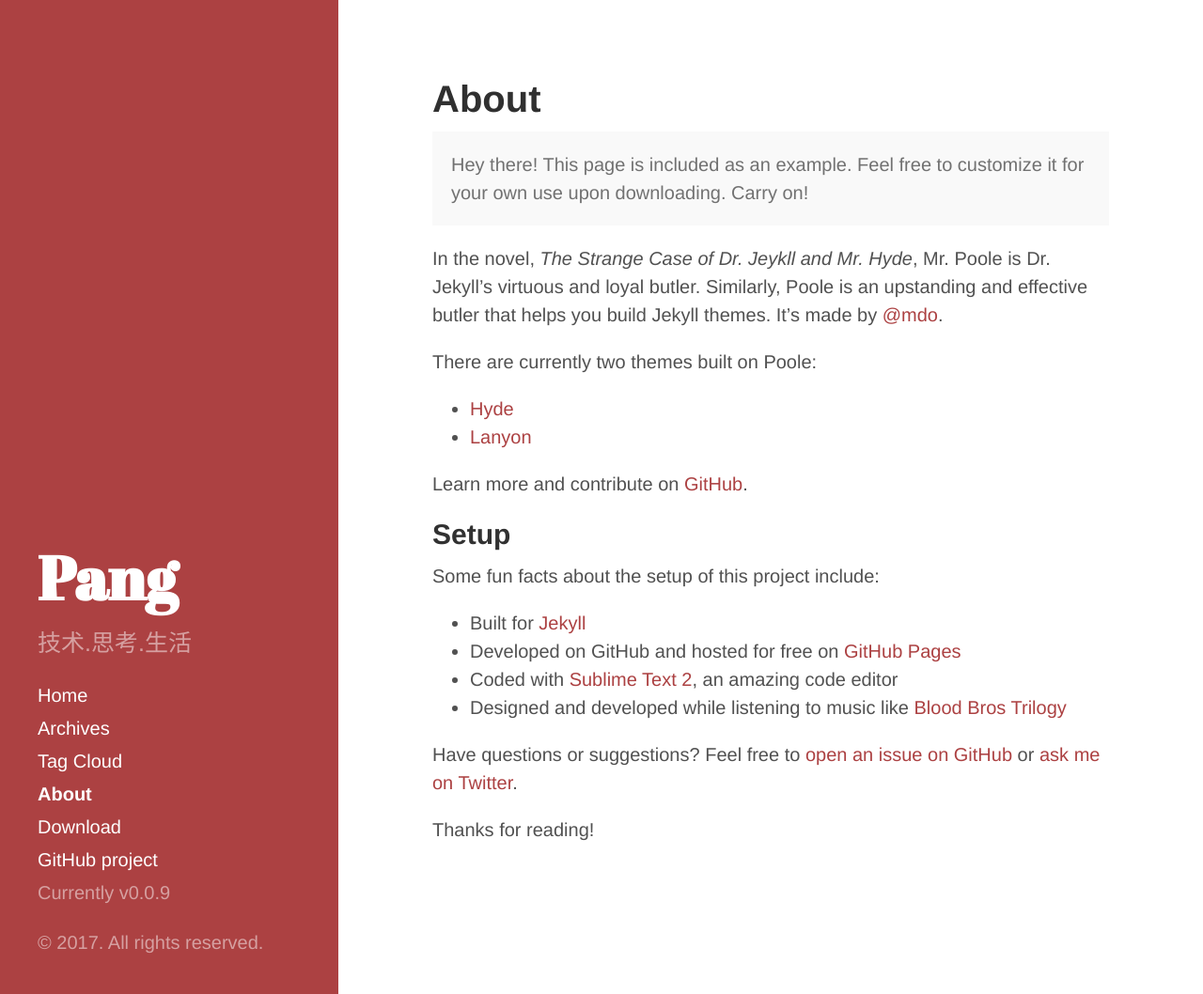
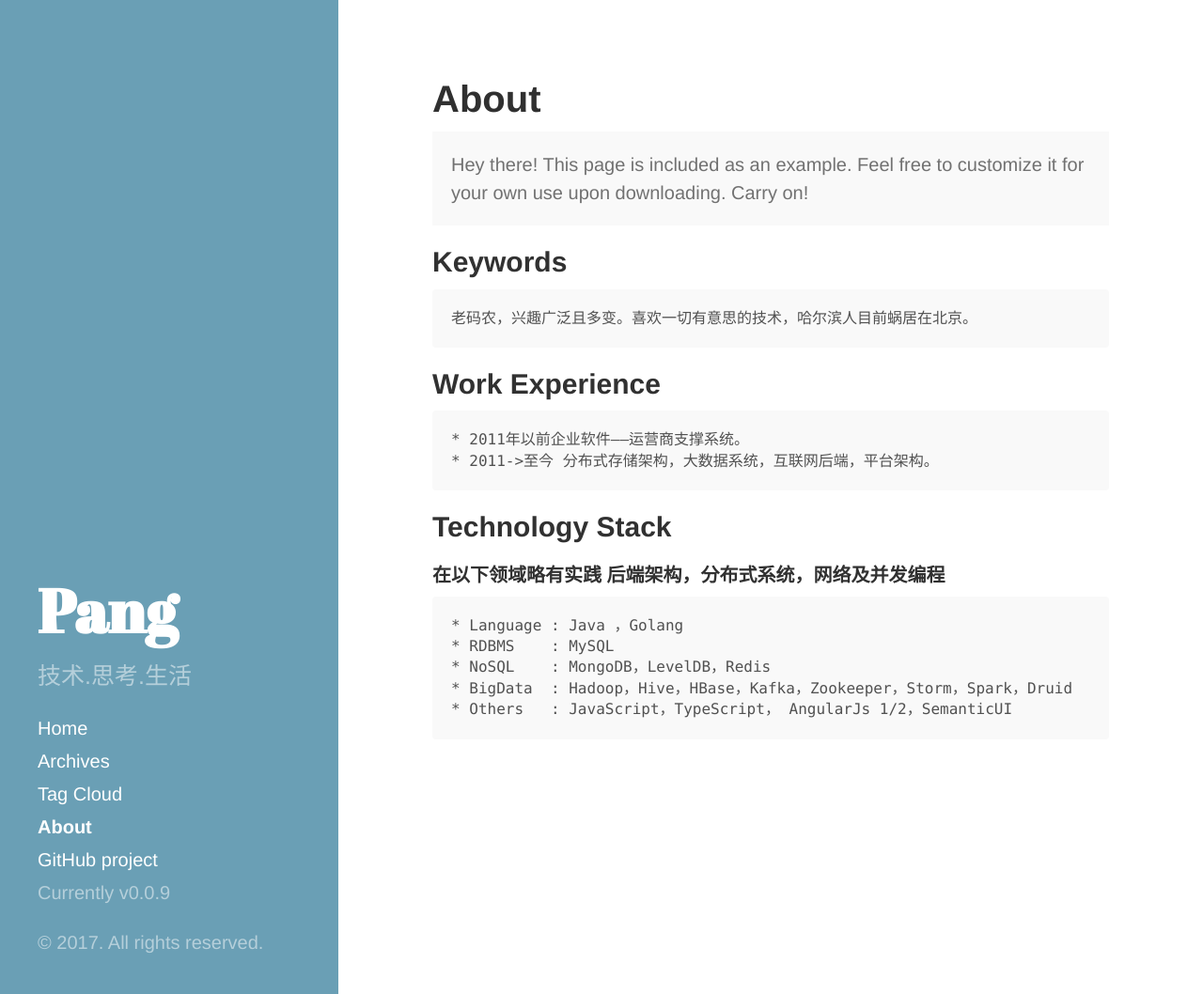
Before and after one commit to pangzhenzhou/pzz-github-pages-blog, a Jekyll site: the page built from about.md, in a window 1280 px wide and 1058 px high. Shown: the whole window at 94% size. Built offline with Jekyll 4.4.1, drawn with Linux system fonts in a browser that asks for light colours.

Commit message:
rename tag and archive

```diff
--- a/_includes/sidebar.html
+++ b/_includes/sidebar.html
@@ -26,7 +26,7 @@
         {% endif %}
       {% endfor %}
 
-      <a class="sidebar-nav-item" href="{{ site.github.repo }}/archive/v{{ site.version }}.zip">Download</a>
+      <!-- a class="sidebar-nav-item" href="{{ site.github.repo }}/archive/v{{ site.version }}.zip">Download</a -->
       <a class="sidebar-nav-item" href="{{ site.github.repo }}">GitHub project</a>
       <span class="sidebar-nav-item">Currently v{{ site.version }}</span>
     </nav>
--- a/_layouts/default.html
+++ b/_layouts/default.html
@@ -3,7 +3,7 @@
 
   {% include head.html %}
 
-  <body class="theme-base-08">
+  <body class="theme-base-0d">
 
     {% include sidebar.html %}
 
--- a/about.md
+++ b/about.md
@@ -7,24 +7,18 @@ title: About
   Hey there! This page is included as an example. Feel free to customize it for your own use upon downloading. Carry on!
 </p>
 
-In the novel, *The Strange Case of Dr. Jeykll and Mr. Hyde*, Mr. Poole is Dr. Jekyll's virtuous and loyal butler. Similarly, Poole is an upstanding and effective butler that helps you build Jekyll themes. It's made by [@mdo](https://twitter.com/mdo).
+## Keywords
+    老码农，兴趣广泛且多变。喜欢一切有意思的技术，哈尔滨人目前蜗居在北京。
 
-There are currently two themes built on Poole:
+## Work Experience
+    * 2011年以前企业软件——运营商支撑系统。
+    * 2011->至今 分布式存储架构，大数据系统，互联网后端，平台架构。
 
-* [Hyde](http://hyde.getpoole.com)
-* [Lanyon](http://lanyon.getpoole.com)
+## Technology Stack
+####    在以下领域略有实践 后端架构，分布式系统，网络及并发编程
 
-Learn more and contribute on [GitHub](https://github.com/poole).
-
-## Setup
-
-Some fun facts about the setup of this project include:
-
-* Built for [Jekyll](http://jekyllrb.com)
-* Developed on GitHub and hosted for free on [GitHub Pages](https://pages.github.com)
-* Coded with [Sublime Text 2](http://sublimetext.com), an amazing code editor
-* Designed and developed while listening to music like [Blood Bros Trilogy](https://soundcloud.com/maddecent/sets/blood-bros-series)
-
-Have questions or suggestions? Feel free to [open an issue on GitHub](https://github.com/poole/issues/new) or [ask me on Twitter](https://twitter.com/mdo).
-
-Thanks for reading!
+    * Language : Java ，Golang
+    * RDBMS    : MySQL
+    * NoSQL    : MongoDB，LevelDB，Redis
+    * BigData  : Hadoop，Hive，HBase，Kafka，Zookeeper，Storm，Spark，Druid
+    * Others   : JavaScript，TypeScript， AngularJs 1/2，SemanticUI
```
Also changed, not shown: Archives.md (renamed from Archive.md), Tags.md (renamed from TagCloud.md).
